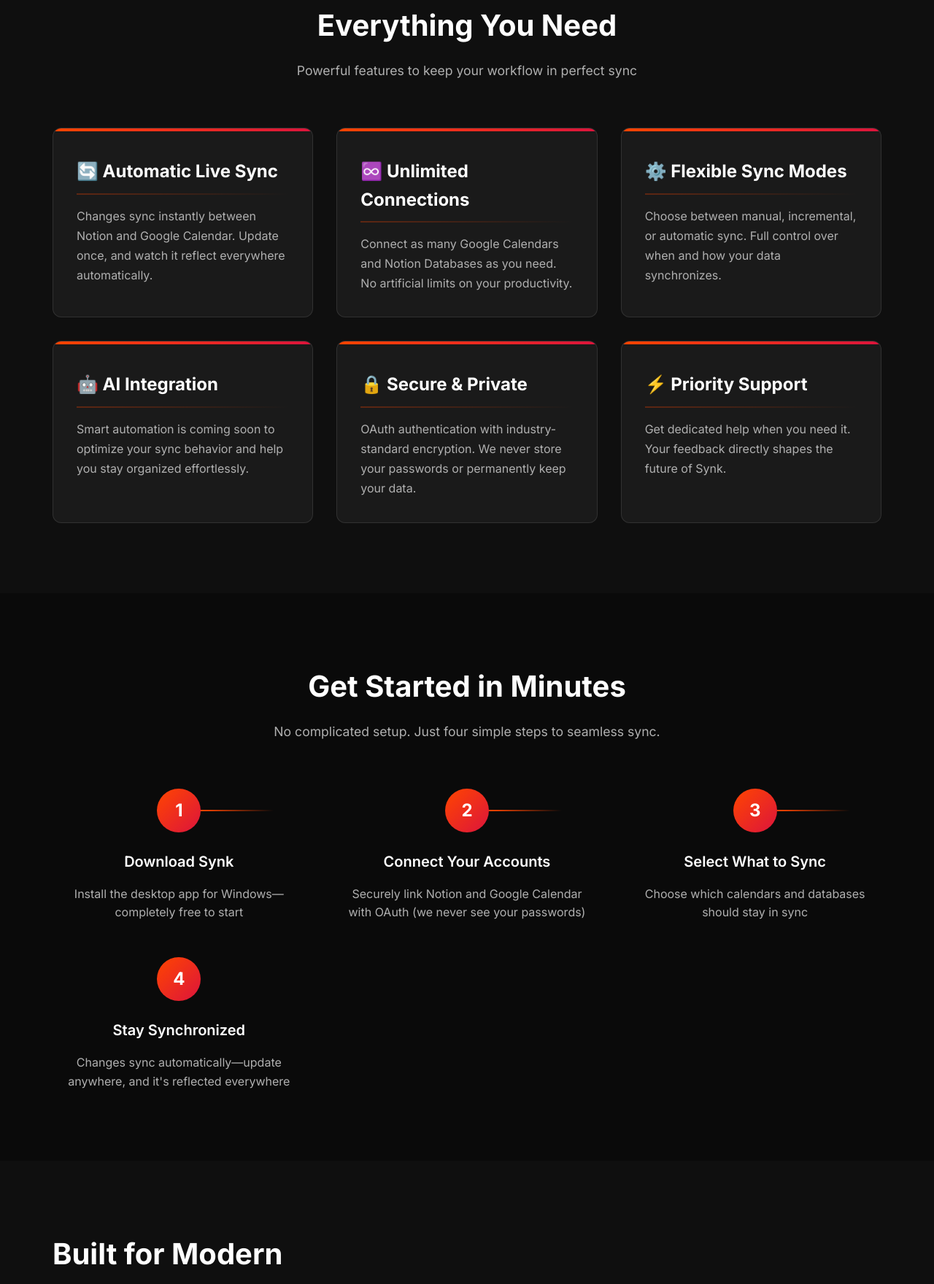
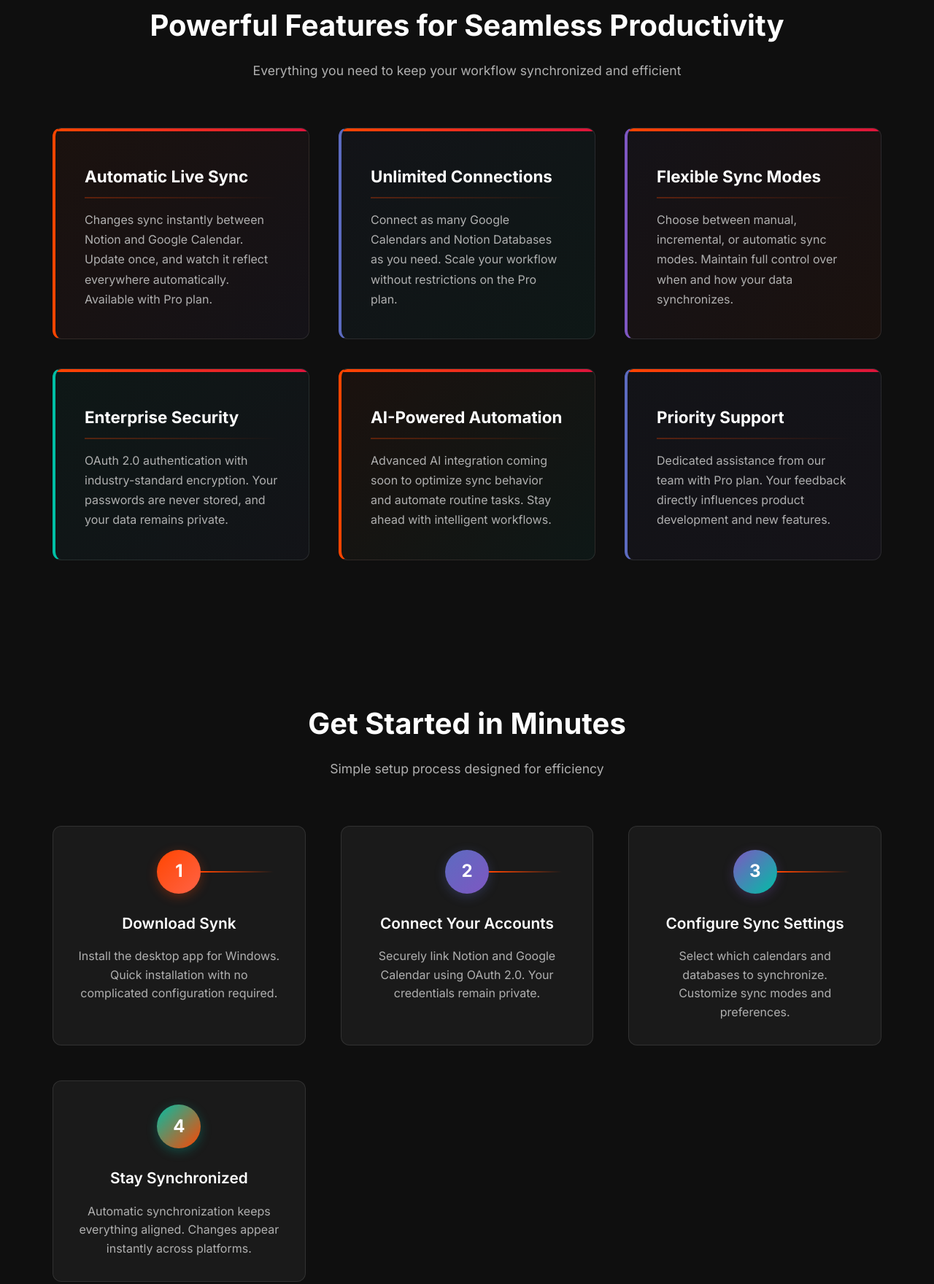
Before and after one commit to fusion20k/synk-web, a plain HTML site: page index.html in a window 1280 px wide. Shown: the part 893-2653 px from the top of the page at 73% size. Drawn offline with nearby package versions, Linux system fonts and the light colour scheme.

Commit message:
Remove_emojis_and_redesign_layout_for_professional_look

```diff
--- a/index.html
+++ b/index.html
@@ -78,87 +78,87 @@
         <section class="features">
             <div class="container">
                 <div class="section-header">
-                    <h2>Everything You Need</h2>
-                    <p>Powerful features to keep your workflow in perfect sync</p>
+                    <h2>Powerful Features for Seamless Productivity</h2>
+                    <p>Everything you need to keep your workflow synchronized and efficient</p>
                 </div>
-                <div class="info-cards">
-                    <div class="info-card">
-                        <h3>🔄 Automatic Live Sync</h3>
-                        <p>Changes sync instantly between Notion and Google Calendar. Update once, and watch it reflect everywhere automatically.</p>
+                <div class="info-cards" style="display: grid; grid-template-columns: repeat(auto-fit, minmax(320px, 1fr)); gap: 2.5rem; margin-top: 4rem;">
+                    <div class="info-card" style="padding: 2.5rem; background: linear-gradient(135deg, rgba(255, 69, 0, 0.05), rgba(126, 87, 194, 0.05)); border-left: 4px solid var(--accent-orange);">
+                        <h3 style="font-size: 1.4rem; margin-bottom: 1rem;">Automatic Live Sync</h3>
+                        <p>Changes sync instantly between Notion and Google Calendar. Update once, and watch it reflect everywhere automatically. Available with Pro plan.</p>
                     </div>
-                    <div class="info-card">
-                        <h3>♾️ Unlimited Connections</h3>
-                        <p>Connect as many Google Calendars and Notion Databases as you need. No artificial limits on your productivity.</p>
+                    <div class="info-card" style="padding: 2.5rem; background: linear-gradient(135deg, rgba(92, 107, 192, 0.05), rgba(0, 191, 165, 0.05)); border-left: 4px solid #5C6BC0;">
+                        <h3 style="font-size: 1.4rem; margin-bottom: 1rem;">Unlimited Connections</h3>
+                        <p>Connect as many Google Calendars and Notion Databases as you need. Scale your workflow without restrictions on the Pro plan.</p>
                     </div>
-                    <div class="info-card">
-                        <h3>⚙️ Flexible Sync Modes</h3>
-                        <p>Choose between manual, incremental, or automatic sync. Full control over when and how your data synchronizes.</p>
+                    <div class="info-card" style="padding: 2.5rem; background: linear-gradient(135deg, rgba(126, 87, 194, 0.05), rgba(255, 69, 0, 0.05)); border-left: 4px solid #7E57C2;">
+                        <h3 style="font-size: 1.4rem; margin-bottom: 1rem;">Flexible Sync Modes</h3>
+                        <p>Choose between manual, incremental, or automatic sync modes. Maintain full control over when and how your data synchronizes.</p>
                     </div>
-                    <div class="info-card">
-                        <h3>🤖 AI Integration</h3>
-                        <p>Smart automation is coming soon to optimize your sync behavior and help you stay organized effortlessly.</p>
+                    <div class="info-card" style="padding: 2.5rem; background: linear-gradient(135deg, rgba(0, 191, 165, 0.05), rgba(92, 107, 192, 0.05)); border-left: 4px solid #00BFA5;">
+                        <h3 style="font-size: 1.4rem; margin-bottom: 1rem;">Enterprise Security</h3>
+                        <p>OAuth 2.0 authentication with industry-standard encryption. Your passwords are never stored, and your data remains private.</p>
                     </div>
-                    <div class="info-card">
-                        <h3>🔒 Secure & Private</h3>
-                        <p>OAuth authentication with industry-standard encryption. We never store your passwords or permanently keep your data.</p>
+                    <div class="info-card" style="padding: 2.5rem; background: linear-gradient(135deg, rgba(255, 69, 0, 0.05), rgba(0, 191, 165, 0.05)); border-left: 4px solid var(--accent-orange);">
+                        <h3 style="font-size: 1.4rem; margin-bottom: 1rem;">AI-Powered Automation</h3>
+                        <p>Advanced AI integration coming soon to optimize sync behavior and automate routine tasks. Stay ahead with intelligent workflows.</p>
                     </div>
-                    <div class="info-card">
-                        <h3>⚡ Priority Support</h3>
-                        <p>Get dedicated help when you need it. Your feedback directly shapes the future of Synk.</p>
+                    <div class="info-card" style="padding: 2.5rem; background: linear-gradient(135deg, rgba(92, 107, 192, 0.05), rgba(126, 87, 194, 0.05)); border-left: 4px solid #5C6BC0;">
+                        <h3 style="font-size: 1.4rem; margin-bottom: 1rem;">Priority Support</h3>
+                        <p>Dedicated assistance from our team with Pro plan. Your feedback directly influences product development and new features.</p>
                     </div>
                 </div>
             </div>
         </section>
 
         <!-- How It Works Section -->
-        <section class="how-it-works">
+        <section class="how-it-works" style="background: var(--bg-secondary); padding: 6rem 0;">
             <div class="container">
                 <div class="section-header">
                     <h2>Get Started in Minutes</h2>
-                    <p>No complicated setup. Just four simple steps to seamless sync.</p>
+                    <p>Simple setup process designed for efficiency</p>
                 </div>
-                <div class="steps-container">
-                    <div class="step">
-                        <div class="step-number">1</div>
-                        <h3>Download Synk</h3>
-                        <p>Install the desktop app for Windows—completely free to start</p>
+                <div class="steps-container" style="display: grid; grid-template-columns: repeat(auto-fit, minmax(280px, 1fr)); gap: 3rem; margin-top: 4rem;">
+                    <div class="step" style="position: relative; padding: 2rem; background: var(--bg-card); border-radius: 12px; border: 1px solid rgba(255, 255, 255, 0.1);">
+                        <div class="step-number" style="background: linear-gradient(135deg, var(--accent-orange), #ff6347); box-shadow: 0 4px 15px rgba(255, 69, 0, 0.3);">1</div>
+                        <h3 style="margin: 1.5rem 0 1rem; font-size: 1.3rem;">Download Synk</h3>
+                        <p style="color: var(--text-secondary); line-height: 1.6;">Install the desktop app for Windows. Quick installation with no complicated configuration required.</p>
                     </div>
-                    <div class="step">
-                        <div class="step-number">2</div>
-                        <h3>Connect Your Accounts</h3>
-                        <p>Securely link Notion and Google Calendar with OAuth (we never see your passwords)</p>
+                    <div class="step" style="position: relative; padding: 2rem; background: var(--bg-card); border-radius: 12px; border: 1px solid rgba(255, 255, 255, 0.1);">
+                        <div class="step-number" style="background: linear-gradient(135deg, #5C6BC0, #7E57C2); box-shadow: 0 4px 15px rgba(92, 107, 192, 0.3);">2</div>
+                        <h3 style="margin: 1.5rem 0 1rem; font-size: 1.3rem;">Connect Your Accounts</h3>
+                        <p style="color: var(--text-secondary); line-height: 1.6;">Securely link Notion and Google Calendar using OAuth 2.0. Your credentials remain private.</p>
                     </div>
-                    <div class="step">
-                        <div class="step-number">3</div>
-                        <h3>Select What to Sync</h3>
-                        <p>Choose which calendars and databases should stay in sync</p>
+                    <div class="step" style="position: relative; padding: 2rem; background: var(--bg-card); border-radius: 12px; border: 1px solid rgba(255, 255, 255, 0.1);">
+                        <div class="step-number" style="background: linear-gradient(135deg, #7E57C2, #00BFA5); box-shadow: 0 4px 15px rgba(126, 87, 194, 0.3);">3</div>
+                        <h3 style="margin: 1.5rem 0 1rem; font-size: 1.3rem;">Configure Sync Settings</h3>
+                        <p style="color: var(--text-secondary); line-height: 1.6;">Select which calendars and databases to synchronize. Customize sync modes and preferences.</p>
                     </div>
-                    <div class="step">
-                        <div class="step-number">4</div>
-                        <h3>Stay Synchronized</h3>
-                        <p>Changes sync automatically—update anywhere, and it's reflected everywhere</p>
+                    <div class="step" style="position: relative; padding: 2rem; background: var(--bg-card); border-radius: 12px; border: 1px solid rgba(255, 255, 255, 0.1);">
+                        <div class="step-number" style="background: linear-gradient(135deg, #00BFA5, var(--accent-orange)); box-shadow: 0 4px 15px rgba(0, 191, 165, 0.3);">4</div>
+                        <h3 style="margin: 1.5rem 0 1rem; font-size: 1.3rem;">Stay Synchronized</h3>
+                        <p style="color: var(--text-secondary); line-height: 1.6;">Automatic synchronization keeps everything aligned. Changes appear instantly across platforms.</p>
                     </div>
                 </div>
             </div>
         </section>
 
         <!-- About Section -->
-        <section class="about">
+        <section class="about" style="padding: 6rem 0;">
             <div class="container">
-                <div class="about-content">
+                <div class="about-content" style="display: grid; grid-template-columns: 1fr 1fr; gap: 4rem; align-items: center;">
                     <div class="about-text">
-                        <h2>Built for Modern Productivity</h2>
-                        <p>Synk bridges the gap between your planning and scheduling tools. No more manual copying of tasks, no more missed deadlines, no more context switching between apps.</p>
-                        <p>Whether you're a busy professional, a student managing coursework, or a team lead coordinating projects, Synk keeps your workflow smooth and your schedule accurate.</p>
-                        <a href="about.html" class="btn-secondary">Learn More</a>
+                        <h2 style="font-size: 2.5rem; margin-bottom: 1.5rem;">Built for Modern Productivity</h2>
+                        <p style="font-size: 1.1rem; line-height: 1.8; margin-bottom: 1.5rem; color: var(--text-secondary);">Synk eliminates the friction between your planning and scheduling tools. Stop wasting time manually copying tasks, missing deadlines, or switching between applications.</p>
+                        <p style="font-size: 1.1rem; line-height: 1.8; margin-bottom: 2rem; color: var(--text-secondary);">Whether you're a busy professional, a student managing coursework, or a team lead coordinating projects, Synk ensures your workflow remains smooth and your schedule stays accurate.</p>
+                        <a href="about.html" class="btn-secondary" style="display: inline-block; padding: 1rem 2rem; background: transparent; border: 2px solid var(--accent-orange); color: var(--text-primary); text-decoration: none; border-radius: 8px; font-weight: 600; transition: all 0.3s ease;">Learn More About Synk</a>
                     </div>
-                    <div class="about-visual">
-                        <div class="sync-flow">
-                            <div class="app-icon">N</div>
-                            <div class="sync-arrow">↔</div>
-                            <div class="app-icon">G</div>
+                    <div class="about-visual" style="text-align: center;">
+                        <div class="sync-flow" style="display: flex; align-items: center; justify-content: center; gap: 2rem; padding: 3rem; background: linear-gradient(135deg, rgba(255, 69, 0, 0.1), rgba(126, 87, 194, 0.1)); border-radius: 16px; border: 2px solid rgba(255, 255, 255, 0.1);">
+                            <div class="app-icon" style="width: 80px; height: 80px; background: linear-gradient(135deg, #5C6BC0, #7E57C2); border-radius: 16px; display: flex; align-items: center; justify-content: center; font-size: 2.5rem; font-weight: 700; box-shadow: 0 8px 25px rgba(92, 107, 192, 0.4);">N</div>
+                            <div class="sync-arrow" style="font-size: 2rem; color: var(--accent-orange);">↔</div>
+                            <div class="app-icon" style="width: 80px; height: 80px; background: linear-gradient(135deg, var(--accent-orange), #ff6347); border-radius: 16px; display: flex; align-items: center; justify-content: center; font-size: 2.5rem; font-weight: 700; box-shadow: 0 8px 25px rgba(255, 69, 0, 0.4);">G</div>
                         </div>
-                        <p style="margin-top: 1rem; color: var(--text-secondary);">Notion ↔ Synk ↔ Google Calendar</p>
+                        <p style="margin-top: 1.5rem; color: var(--text-secondary); font-size: 0.95rem; font-weight: 500;">Seamless synchronization between Notion and Google Calendar</p>
                     </div>
                 </div>
             </div>
```
Also changed, not shown: about.html (+18 -18 lines).
